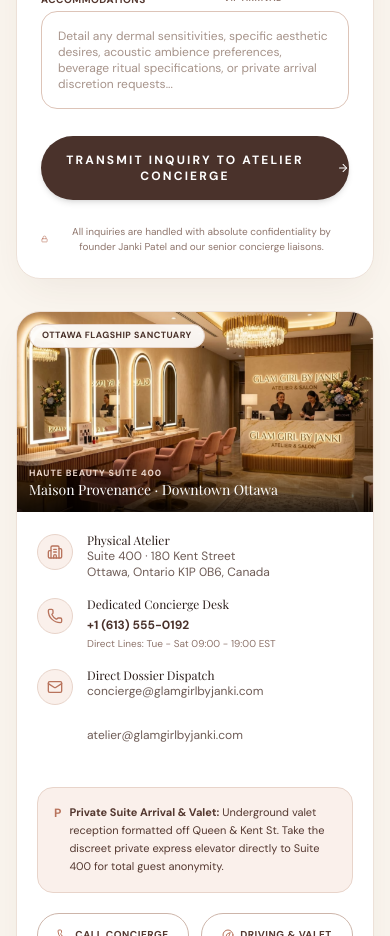
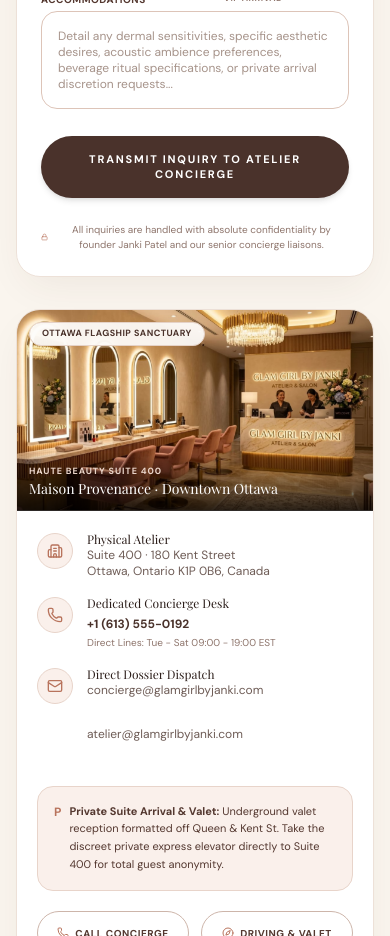
Before and after one commit to zeelkhatrojadds-create/SALON-WEBSITE, a React (Vite) app: page /contact in a window 390 px wide. Shown: the part 1480-2416 px from the top of the page. Built offline with nearby package versions, Linux system fonts and the light colour scheme; a web font is replaced by a local one.

Commit message:
fix: perfectly center button text across mobile and desktop

```diff
--- a/src/components/home/ContactSection.jsx
+++ b/src/components/home/ContactSection.jsx
@@ -315,10 +315,10 @@
                 {/* Submit Button */}
                 <button
                   type="submit"
-                  className="w-full py-4 rounded-full bg-[#4A322B] hover:bg-[#38241E] text-white text-xs font-bold uppercase tracking-[0.18em] shadow-md hover:shadow-lg transition-all duration-300 hover:scale-[1.01] active:scale-[0.99] cursor-pointer flex items-center justify-center gap-2"
+                  className="w-full relative py-4 px-6 sm:px-10 rounded-full bg-[#4A322B] hover:bg-[#38241E] text-white text-[11px] sm:text-xs font-bold uppercase tracking-[0.16em] sm:tracking-[0.18em] shadow-md hover:shadow-lg transition-all duration-300 hover:scale-[1.01] active:scale-[0.99] cursor-pointer flex items-center justify-center text-center leading-snug"
                 >
-                  <span>TRANSMIT INQUIRY TO ATELIER CONCIERGE</span>
-                  <ArrowRight className="w-3.5 h-3.5" />
+                  <span className="text-center w-full block">TRANSMIT INQUIRY TO ATELIER CONCIERGE</span>
+                  <ArrowRight className="w-3.5 h-3.5 absolute right-5 top-1/2 -translate-y-1/2 opacity-70 sm:opacity-100 hidden sm:block" />
                 </button>
 
                 {/* Confidentiality Footer */}
--- a/src/pages/CareersPage.jsx
+++ b/src/pages/CareersPage.jsx
@@ -666,14 +666,14 @@
                   <button
                     type="submit"
                     disabled={isSubmitting}
-                    className="w-full py-4 rounded-full bg-[#18110E] hover:bg-[#9E5F49] text-white text-xs font-bold uppercase tracking-[0.22em] transition-all duration-300 shadow-lg cursor-pointer flex items-center justify-center gap-2"
+                    className="w-full relative py-4 px-6 sm:px-10 rounded-full bg-[#18110E] hover:bg-[#9E5F49] text-white text-[11px] sm:text-xs font-bold uppercase tracking-[0.18em] sm:tracking-[0.22em] transition-all duration-300 shadow-lg cursor-pointer flex items-center justify-center text-center leading-snug"
                   >
                     {isSubmitting ? (
-                      <div className="w-5 h-5 border-2 border-white border-t-transparent rounded-full animate-spin" />
+                      <div className="w-5 h-5 border-2 border-white border-t-transparent rounded-full animate-spin mx-auto" />
                     ) : (
                       <>
-                        <span>TRANSMIT SILENT DOSSIER</span>
-                        <ArrowRight className="w-4 h-4" />
+                        <span className="text-center w-full block">TRANSMIT SILENT DOSSIER</span>
+                        <ArrowRight className="w-4 h-4 absolute right-5 top-1/2 -translate-y-1/2 opacity-70 sm:opacity-100 hidden sm:block" />
                       </>
                     )}
                   </button>
```
